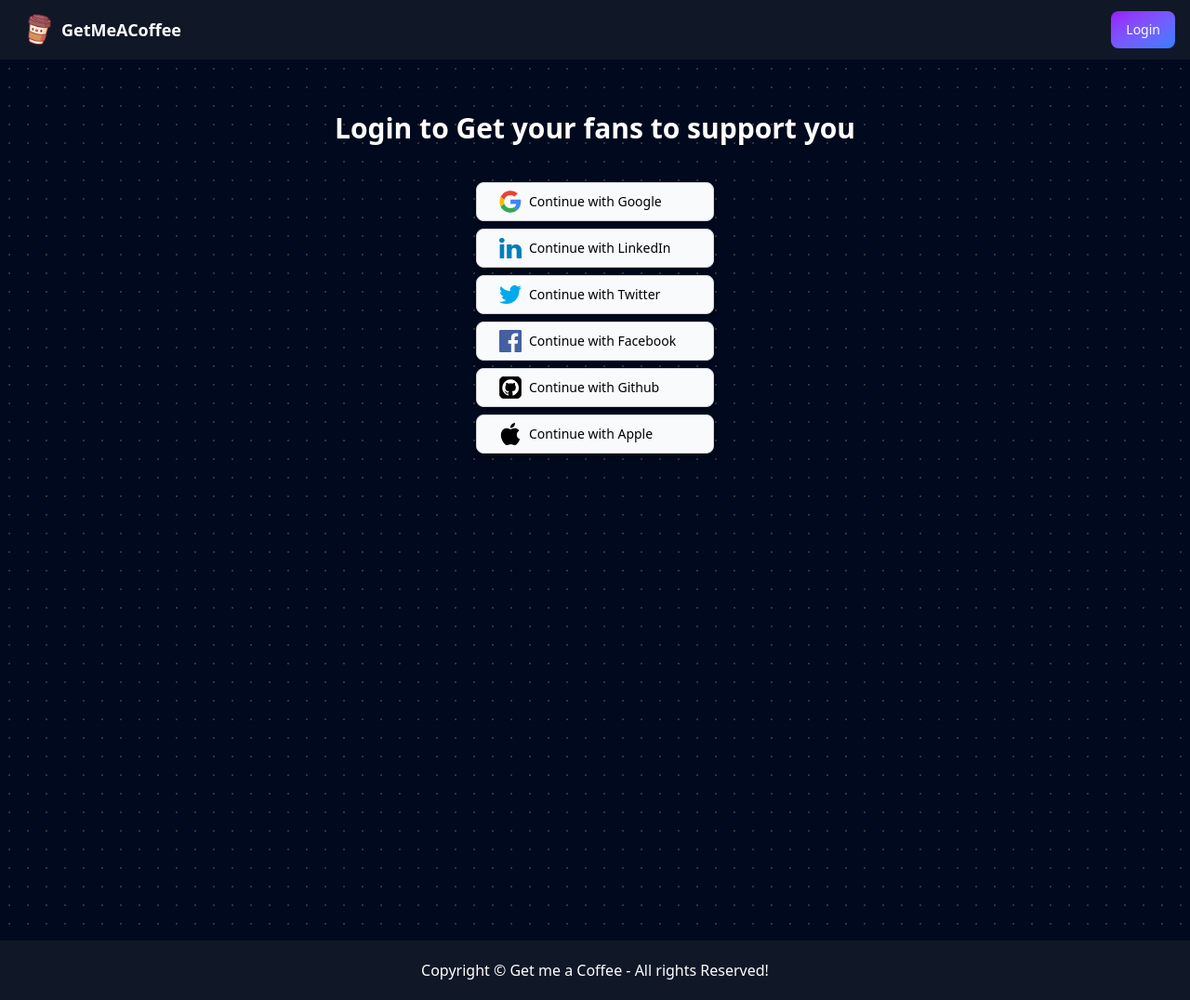
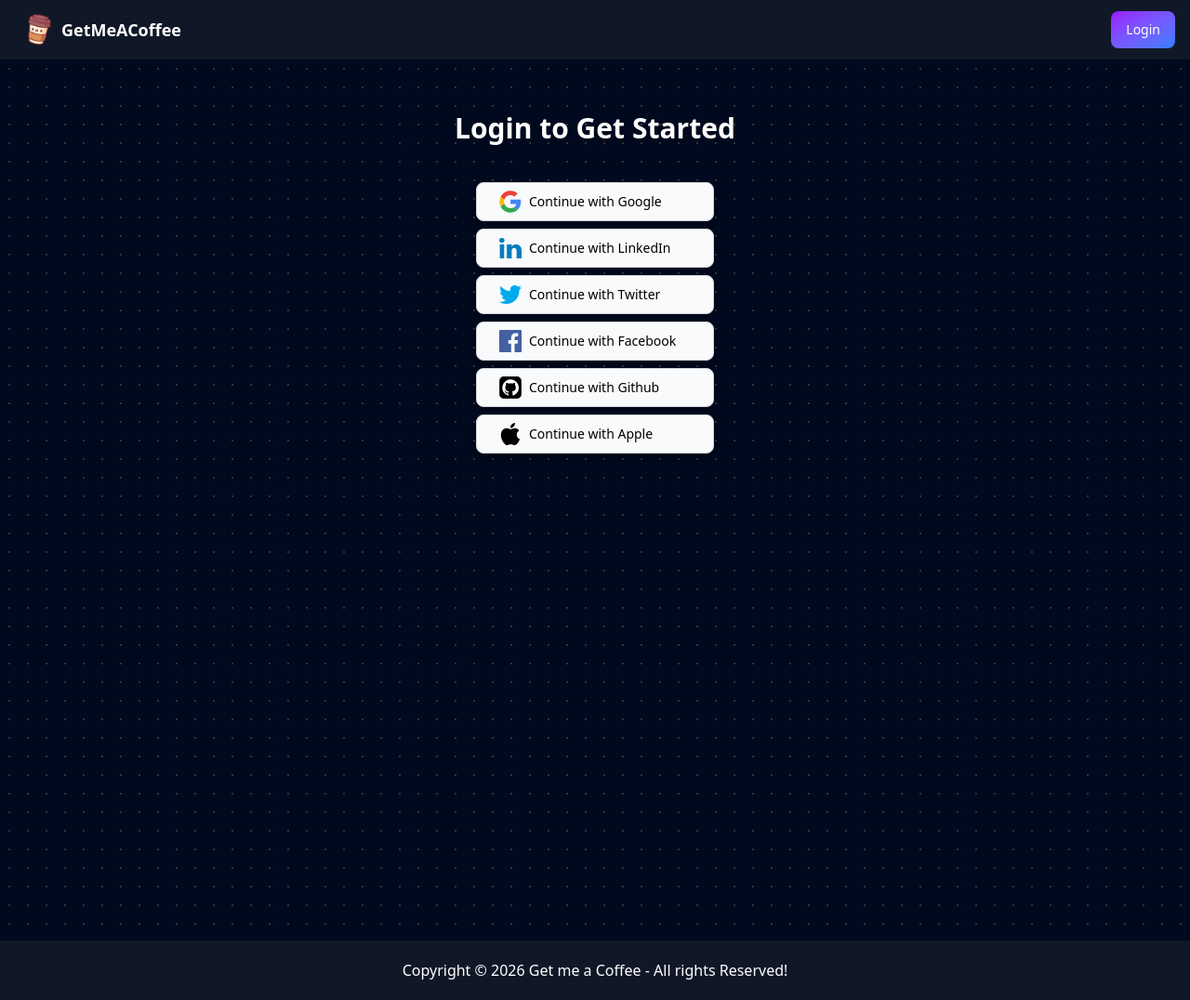
Before and after one commit to Void-0019/get-me-a-coffee, a Next.js app: page /login in a window 1280 px wide. Shown: the whole page at 93% size. Built offline with nearby package versions, Linux system fonts and the light colour scheme; no server answers.

Commit message:
chore: update footer and login page content

```diff
--- a/app/login/page.js
+++ b/app/login/page.js
@@ -15,7 +15,7 @@
 
   return (
     <div className='text-white py-14 container mx-auto'>
-      <h1 className='font-bold text-center text-3xl'>Login to Get your fans to support you</h1>
+      <h1 className='font-bold text-center text-3xl'>Login to Get Started</h1>
 
       <div className="social-login-button"></div>
 
--- a/components/Footer.js
+++ b/components/Footer.js
@@ -1,9 +1,10 @@
 import React from 'react'
 
 const Footer = () => {
+  const currentYear = new Date().getFullYear()
   return (
     <footer className='bg-gray-900 text-white flex items-center justify-center px-4 h-16'>
-        <p className='text-center'>Copyright &copy; Get me a Coffee - All rights Reserved!</p>
+        <p className='text-center'>Copyright &copy; {currentYear} Get me a Coffee - All rights Reserved!</p>
     </footer>
   )
 }
```
